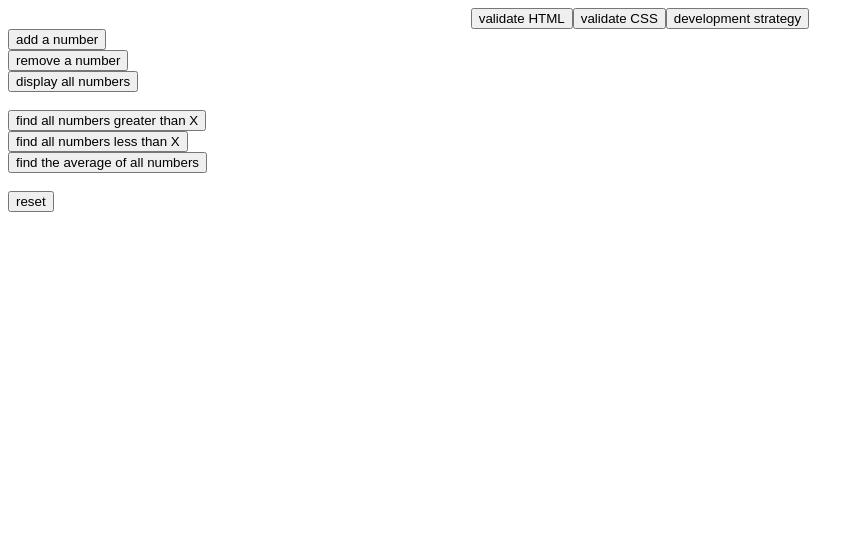
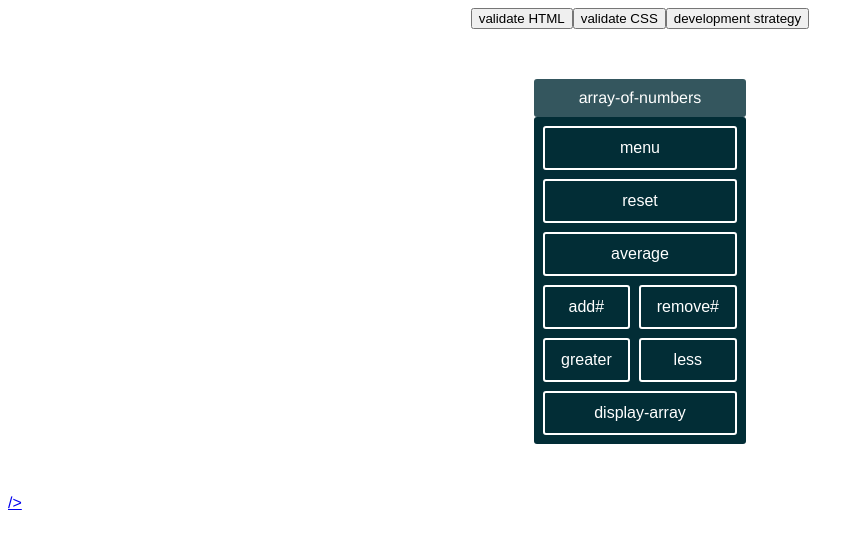
Before and after one commit to LujiAnna/array-of-numbers, a plain HTML site: page index.html in a window 1280 px wide. Shown: the whole page, without its empty margins (0-864 px from the left). Drawn offline with Linux system fonts and the light colour scheme.

Commit message:
added UI Relates #2

```diff
--- a/index.html
+++ b/index.html
@@ -16,6 +16,7 @@
   <script src='./scripts/script-variables.js'></script>
 
   <!-- load the main scripts -->
+  <script src='./scripts/user-actions/menu.js' ></script>
   <script src='./scripts/user-actions/add-number.js'></script>
   <script src='./scripts/user-actions/display-array.js'></script>
   <script src='./scripts/user-actions/find-greater-than.js'></script>
@@ -32,7 +33,7 @@
 <body>
 
   <main>
-    <button onclick='addNumberHandler()'>add a number</button> <br>
+    <!-- <button onclick='addNumberHandler()'>add a number</button> <br>
     <button onclick='removeNumberHandler()'>remove a number</button> <br>
     <button onclick='displayArrayHandler()'>display all numbers</button> <br>
     <br>
@@ -40,8 +41,37 @@
     <button onclick='findLessThanHandler()'>find all numbers less than X</button> <br>
     <button onclick='findAverageHandler()'>find the average of all numbers</button> <br>
     <br>
-    <button onclick='resetHandler()'>reset</button> <br>
+    <button onclick='resetHandler()'>reset</button> <br> -->
+
+    <table class="calculator">
+    <caption> array-of-numbers</caption>
+    <tr>
+          <th colspan="2"><button onclick="menuHandler()">menu</button></th>
+    </tr>
+    <tr>
+          <td colspan="2"><button onclick='resetHandler()'>reset</button> </td>
+    </tr>
+    <tr>
+          <td colspan="2"><button onclick='findAverageHandler()'>average</button></td>
+    </tr>
+    <tr>
+          <td><button onclick='addNumberHandler()'>add#</button></td>
+          <td><button onclick='removeNumberHandler()'>remove#</button></td>
+    </tr>
+    <tr>
+          <td><button onclick='findGreaterThanHandler()'>greater</button></td>
+          <td><button onclick='findLessThanHandler()'>less</button></td>
+    </tr>
+    <tr>
+          <td colspan="2"><button onclick='displayArrayHandler()'>display-array</button> </td>
+    </tr>
+    </table>
+
   </main>
+
+<footer>
+            <p><a href="https://github.com/LujiAnna/array-of-numbers">/></a></p>
+        </footer>
 
 </body>
 
--- a/scripts/script-variables.js
+++ b/scripts/script-variables.js
@@ -1 +1,7 @@
+console.log('--- loading: global variables');
+
+const menu = `Click an operation, you'll be prompted to enter a number.
+  You will be prompted until the number is valid.
+  To cancel the operation, click "cancel".`;
+
 let numbers = [];
--- a/style.css
+++ b/style.css
@@ -1,3 +1,65 @@
+/* * {
+  border: 1px solid black;
+}
+
 .poo {
   color:brown;
+} */
+
+body {
+  font-family: "helvetica", sans-sarif;
 }
+
+/* start here */
+/* space btn cell contents and its borders */
+.calculator {
+  border-spacing: 9px;
+  background-color: #022d36;
+  border-radius: 3px;
+  margin: 50px auto;
+}
+
+.calculator caption {
+  background-color: #022d36;
+  border-radius: 3px;
+  opacity: .8;
+  color: #ffffff;
+  padding: 10px 0;
+  cursor:not-allowed;
+}
+
+/* space btn cells */
+.calculator th, td {
+  border: 2px solid white;
+  /* padding: 6px; */
+  border-radius: 3px;
+}
+
+.calculator th {
+  text-align: left;
+}
+
+.calculator td {
+  text-align: center;
+}
+
+.calculator button {
+  box-sizing: border-box;
+  border: none;
+  background-color: #022d36;
+  color: #ffffff;
+  font-size: 1em;
+  transition-duration: 0.4s;
+  padding: 10px 15px;
+width: 100%;
+}
+
+.calculator button:hover {
+  cursor: pointer;
+  background-color: #022d30;
+  box-shadow: 0 12px 16px 0 rgba(0,0,0,0.24), 0 17px 50px 0 rgba(0,0,0,0.19);
+}
+
+.calculator button:hover {
+  outline:none;
+}
```
